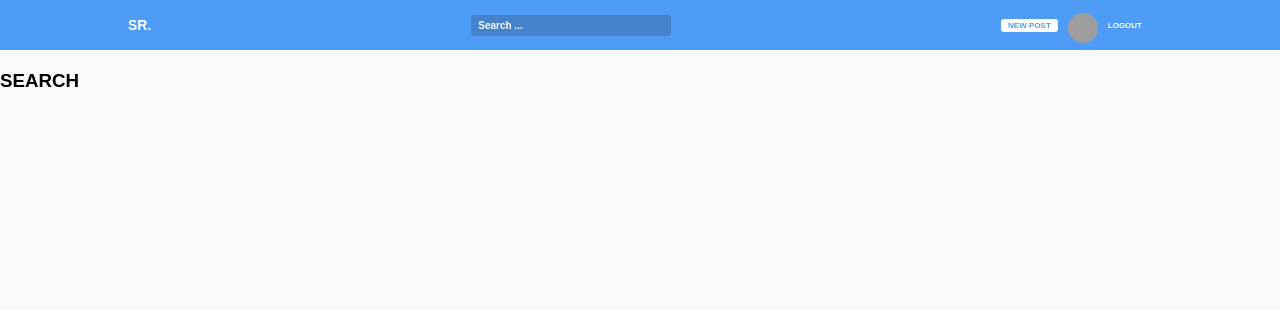
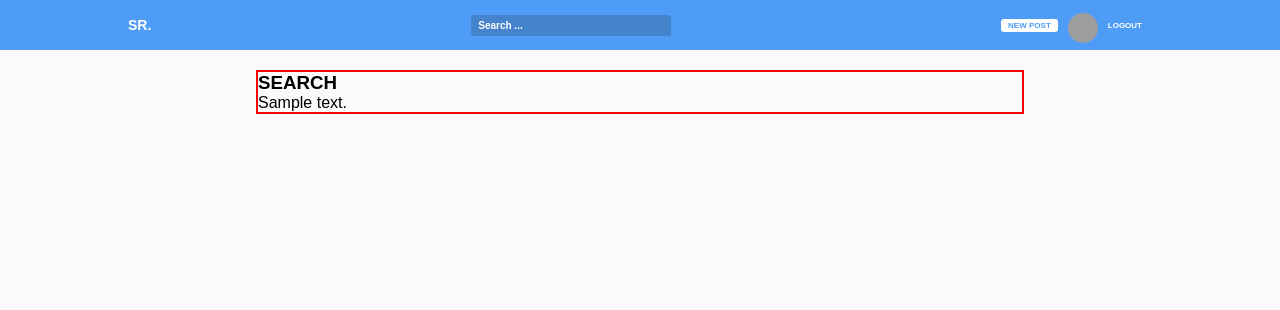
Before and after one commit to YauheniRusinchuk/developement_sweden, a Django app: template apps/templates/search/search.html in a window 1280 px wide. Shown: the top 310 px of the page. Run offline with Django 3.2, Linux system fonts and the light colour scheme; the template is opened without the code that fills it: most values are stand-ins (such as "Sample title", 1, 10 or a date in 2020); some libraries are stand-ins or nearby versions; some web fonts are replaced; grey boxes are pictures that could not be loaded.

Commit message:
veiws search

```diff
--- a/apps/static/css/style.css
+++ b/apps/static/css/style.css
@@ -1246,8 +1246,10 @@ body {
 /* SEARCH */
 
 .search_result {
+    width: 60%;
     margin: 70px auto;
     animation-name: show;
     animation-duration: 0.5s;
     animation-fill-mode: forwards;
+    border: 2px solid red;
 }
--- a/apps/templates/header.html
+++ b/apps/templates/header.html
@@ -2,7 +2,7 @@
   <div class="header_container">
     <span onclick="window.location.href='/'">SR.</span>
     <form action="{% url 'search:search_page' %}">
-      <input type="text" name="" placeholder="Search ...">
+      <input type="text" name="q" placeholder="Search ...">
     </form>
     <div class="user_info">
       <a class="btn_newpost" href="{% url 'home:newpost_page' %}">new post</a>
--- a/apps/templates/search/search.html
+++ b/apps/templates/search/search.html
@@ -8,6 +8,17 @@
 
     <h3>SEARCH</h3>
 
+    {% if articles %}
+        {% for article in articles %}
+            <div class="search_article">
+                <p>{{article.text}}</p>
+            </div>
+        {% endfor %}
+    {% else %}
+        <p> NOT FOUND </p>
+    {% endif %}
+
+
 </div>
 
 {% endblock %}
```
Also changed, not shown: apps/search/views.py (+14 -2 lines).
